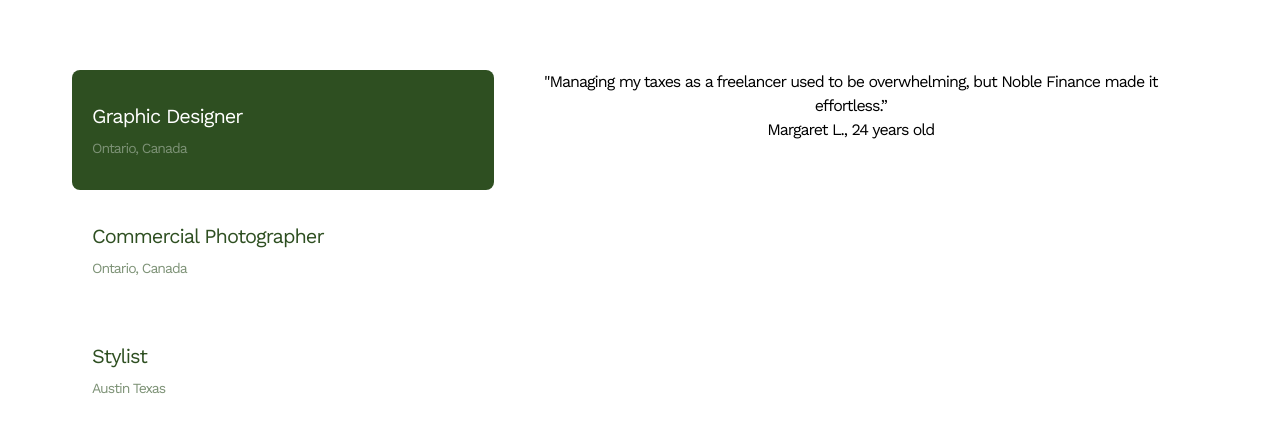
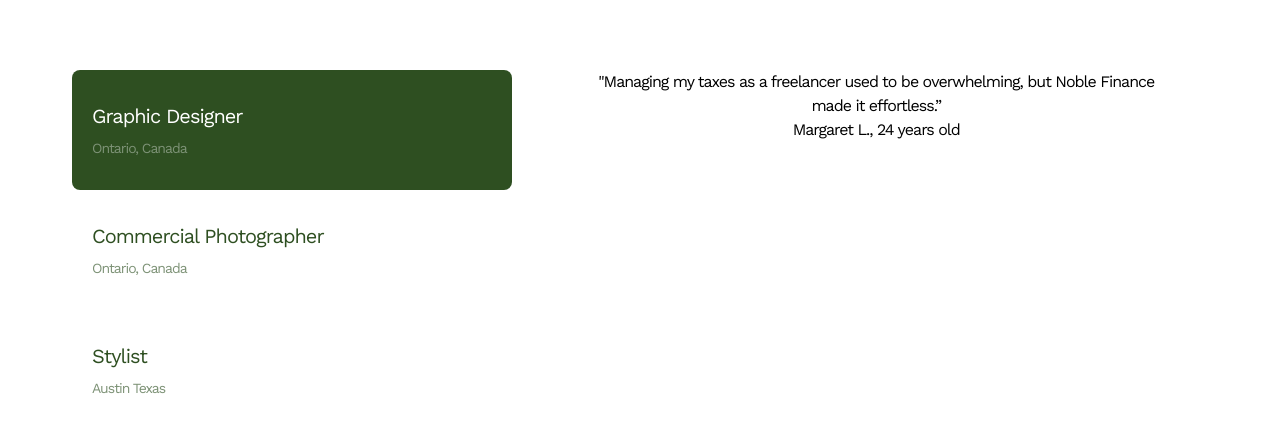
Before and after one commit to Omaa-e/Finance, a React (Vite) app: page / in a window 1280 px wide. Shown: the part 2435-2867 px from the top of the page. Built offline with nearby package versions, Linux system fonts and the light colour scheme.

Commit message:
Profile section done

```diff
--- a/src/components/Profile.jsx
+++ b/src/components/Profile.jsx
@@ -8,7 +8,7 @@ const Profile = () => {
                 <p className='text-6xl text-[#2e4f21] tracking-tighter'>Hear From Our Happy Clients</p>
             </div>
             <div className='flex flex-col md:flex-row justify-center md:items-start m-8 mt-19'>
-                <div className='flex flex-row px-[-5rem] md:w-[40%]  md:flex-col   '>
+                <div className='flex flex-row px-[-5rem] md:w-[45%]  md:flex-col mr-8  '>
                     <div className=' py-8 px-5 bg-[#2E4F21] rounded-lg text-[#FFFFFF]'>
                         <p className='text-xl'>Graphic Designer</p>
                         <p className=' text-[#7D9276] mt-2 text-sm'>Ontario, Canada</p>
```
